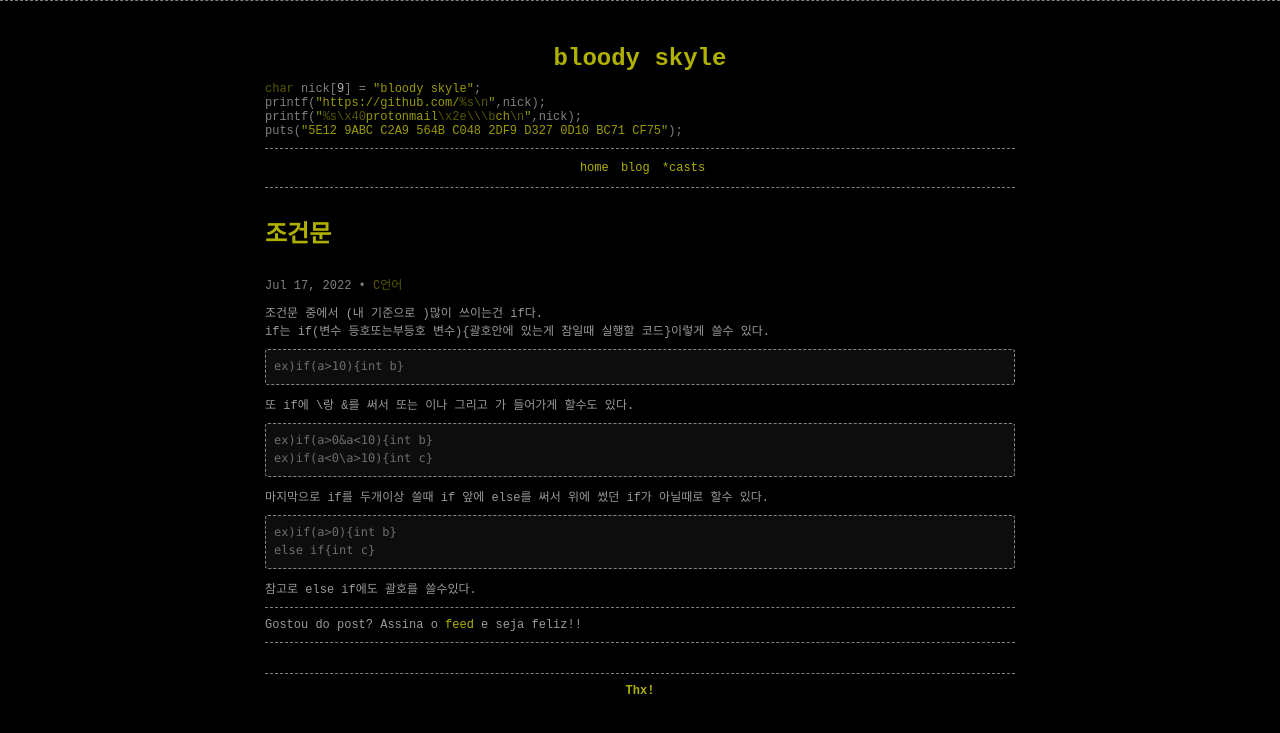
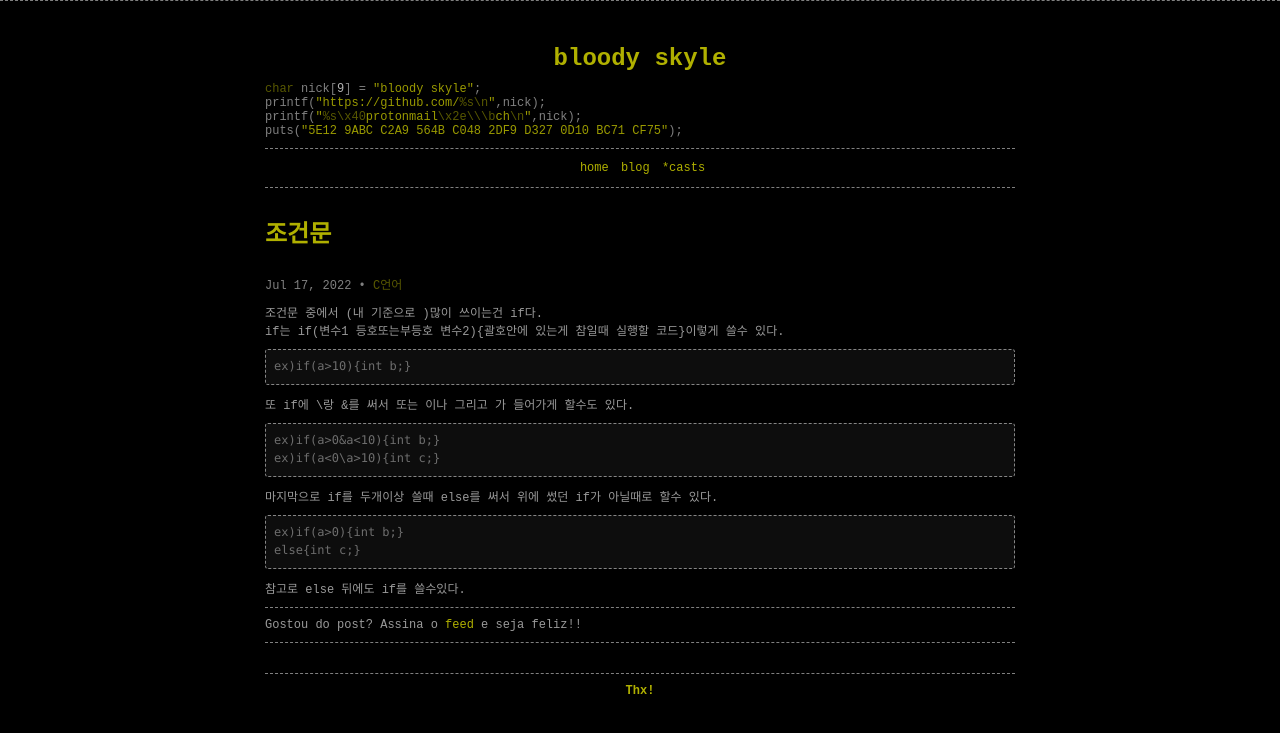
Before and after one commit to bloody-skyle/blog, a Jekyll site: the page built from _posts/2022/2022-07-17-조건문.md, in a window 1280 px wide. Shown: the top 733 px of the page. Built offline with Jekyll 4.4.1, drawn with Linux system fonts in a browser that asks for light colours; comment, search, counter and statistics services are not loaded.

````diff
--- a/_posts/2022/2022-07-17-조건문.md
+++ b/_posts/2022/2022-07-17-조건문.md
@@ -9,24 +9,24 @@ tags:
 ---
 
 조건문 중에서 (내 기준으로 )많이 쓰이는건 if다.
-if는 if(변수 등호또는부등호 변수){괄호안에 있는게 참일때 실행할 코드}이렇게 쓸수 있다.
+if는 if(변수1 등호또는부등호 변수2){괄호안에 있는게 참일때 실행할 코드}이렇게 쓸수 있다.
 
 ```
-ex)if(a>10){int b}
+ex)if(a>10){int b;}
 ```
 
 또 if에 \랑 &를 써서 또는 이나 그리고 가 들어가게 할수도 있다.
 
 ```
-ex)if(a>0&a<10){int b}
-ex)if(a<0\a>10){int c}
+ex)if(a>0&a<10){int b;}
+ex)if(a<0\a>10){int c;}
 ```
 
-마지막으로 if를 두개이상 쓸때 if 앞에 else를 써서 위에 썼던 if가 아닐때로 할수 있다.
+마지막으로 if를 두개이상 쓸때 else를 써서 위에 썼던 if가 아닐때로 할수 있다.
 
 ```
-ex)if(a>0){int b}
-else if{int c}
+ex)if(a>0){int b;}
+else{int c;}
 ```
 
-참고로 else if에도 괄호를 쓸수있다.
+참고로 else 뒤에도 if를 쓸수있다.
````
Also changed, not shown: _posts/2022/2022-07-17-반복문.md (added).
